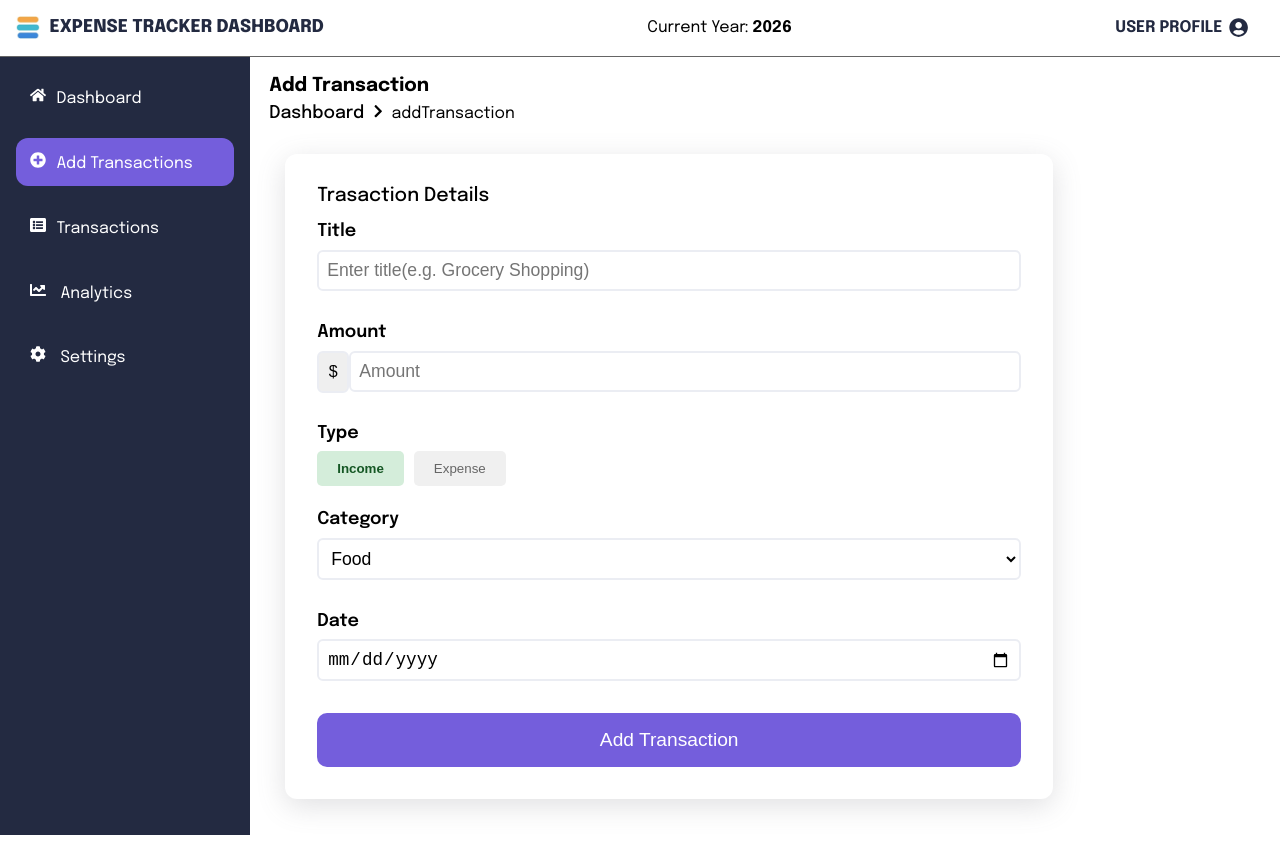
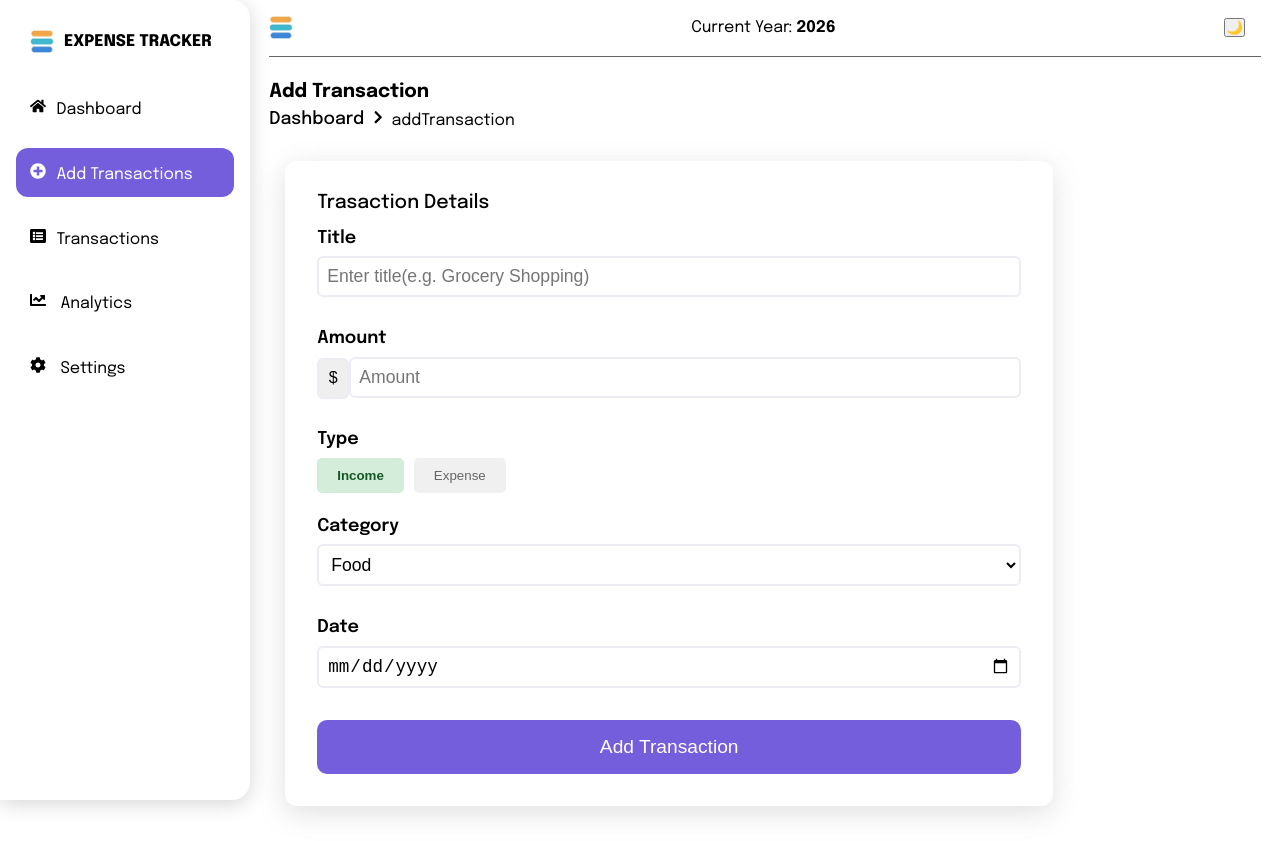
Before and after one commit to faizullahhussain/expense-tracker, a React (Vite) app: page /expense-tracker/addTransaction in a window 1280 px wide. Built offline with nearby package versions, Linux system fonts and the light colour scheme.

Commit message:
refactor dashboard layout to grid with nested header

```diff
--- a/package.json
+++ b/package.json
@@ -4,7 +4,7 @@
   "version": "0.0.0",
   "type": "module",
   "scripts": {
-    "dev": "vite",
+    "dev": "vite --open /expense-tracker/",
     "build": "vite build",
     "lint": "eslint .",
     "preview": "vite preview"
--- a/src/App.jsx
+++ b/src/App.jsx
@@ -58,10 +58,10 @@ function App() {
 
   return (
     <main>
-      <Header />
       <div className="layout">
         <Sidebar />
         <div className="content">
+          <Header />
           <Routes>
             <Route
               path="/"
--- a/src/components/layout/Header/Header.jsx
+++ b/src/components/layout/Header/Header.jsx
@@ -1,24 +1,30 @@
 import { FaUserCircle } from "react-icons/fa";
 import "../../layout/Header/Header.scss";
 import logo from "/src/assets/logo.png";
+import { useEffect, useState } from "react";
 
 export default function Header() {
+  const [dark, setDark] = useState(false);
   let currentMonth = new Date().getFullYear();
+
+  useEffect(() => {
+    document.body.className = dark ? "dark" : "light";
+  }, [dark]);
 
   return (
     <header className="header">
       <nav>
         <a href="#" className="logo">
           <img src={logo} alt="Logo" />
-          <span>Expense Tracker Dashboard</span>
         </a>
         <p className="current-month">
           Current Year: <strong>{currentMonth}</strong>
         </p>
-        <a href="#" className="user">
-          <span>User Profile</span>
-          <FaUserCircle />
-        </a>
+        <div className="theme-toggle">
+          <a href="#" className="user">
+            <button onClick={() => setDark(!dark)}>{dark ? "☀️" : "🌙"}</button>
+          </a>
+        </div>
       </nav>
     </header>
   );
--- a/src/components/layout/Header/Header.scss
+++ b/src/components/layout/Header/Header.scss
@@ -3,8 +3,9 @@
   width: 100%;
   margin: auto;
   padding-block: 1rem;
-  padding-inline: 1rem;
   border-bottom: 1px solid #0000009a;
+  position: relative;
+  margin-bottom: 1.6rem;
 
   @media (max-width: 992px) {
     padding-inline: 15px;
@@ -24,11 +25,6 @@
         height: auto;
         margin-right: 0.6rem;
       }
-      span {
-        text-transform: uppercase;
-        font-size: 1.1rem;
-        font-weight: 800;
-      }
     }
     a {
       text-decoration: none;
@@ -36,16 +32,4 @@
       color: #232a41;
     }
   }
-  .user {
-    span {
-      font-size: 1rem;
-      text-transform: uppercase;
-      margin-right: 0.4rem;
-      vertical-align: middle;
-    }
-    svg {
-      font-size: 1.2rem;
-      vertical-align: middle;
-    }
-  }
 }
--- a/src/components/layout/Sidebar/Sidebar.jsx
+++ b/src/components/layout/Sidebar/Sidebar.jsx
@@ -1,4 +1,5 @@
 import "./Sidebar.scss";
+import logo from "/src/assets/logo.png";
 import { NavLink } from "react-router-dom";
 import {
   FaChartLine,
@@ -13,6 +14,10 @@ export default function Sidebar() {
   return (
     <aside className="sidebar">
       <nav className="sidebar-nav">
+        <a href="#" className="logo">
+          <img src={logo} alt="Logo" />
+          <span>Expense Tracker</span>
+        </a>
         <NavLink to="/" end>
           <FaHome />
           Dashboard
--- a/src/components/layout/Sidebar/Sidebar.scss
+++ b/src/components/layout/Sidebar/Sidebar.scss
@@ -1,45 +1,44 @@
 main {
-  display: flex;
-  flex-direction: column;
-
   .layout {
-    display: flex;
-    flex: 1;
+    display: grid;
+    grid-template-columns: 250px 1fr;
+    min-height: 100vh;
   }
   .content {
-    flex: 1;
-    padding: 1.2rem;
+    background-color: white;
+    overflow-y: auto;
+    padding: 0 1.2rem 1.2rem;
   }
 }
 
 .sidebar {
-  min-height: calc(100vh - 56px);
+  background: #fff;
+  box-shadow: 0 4px 20px rgba(0, 0, 0, 0.164);
+  padding: 1rem;
+  height: 100vh;
   width: 250px;
-  background: #232a41;
-  padding: 1rem;
-
+  border-radius: 0 18px 18px 0;
+  position: sticky;
+  top: 0px;
+  left: 0px;
   .logo {
-    color: #fff;
-    font-weight: 500;
-    display: flex;
-    gap: 0.4rem;
-    align-items: center;
-    margin-bottom: 2rem;
-
-    h3 {
-      font-size: 1.1rem;
-      font-weight: 500;
-      line-height: 1.3rem;
+    img {
+      width: 100%;
+      vertical-align: middle;
+      max-width: 24px;
+      height: auto;
+      margin-right: 0.6rem;
     }
-  }
-
-  .chart-icon {
-    font-size: 2.4rem;
+    span {
+      text-transform: uppercase;
+      font-size: 1rem;
+      font-weight: 800;
+    }
   }
 
   a {
     display: block;
-    color: #fff;
+    color: #000000;
     text-decoration: none;
     padding: 0.9rem;
     border-radius: 12px;
@@ -47,6 +46,7 @@ main {
 
     &.active {
       background-color: #745edc;
+      color: #fff;
     }
   }
   svg {
--- a/src/components/transactions/TransactionSummary/TransactionSummary.scss
+++ b/src/components/transactions/TransactionSummary/TransactionSummary.scss
@@ -14,6 +14,18 @@
     justify-content: space-between;
     align-items: center;
   }
+  .card-blue {
+    background-color: #3788e3;
+    color: #fff;
+  }
+  .card-green {
+    background-color: #3ab974;
+    color: #fff;
+  }
+  .card-yellow {
+    background-color: #e87816;
+    color: #fff;
+  }
   .card-icon {
     width: 50px;
     height: 50px;
@@ -27,4 +39,7 @@
     box-shadow: 0 4px 10px rgba(0, 0, 0, 0.2);
     font-size: 16px;
   }
+  .card-content p {
+    margin-bottom: 0.6rem;
+  }
 }
--- a/src/index.scss
+++ b/src/index.scss
@@ -1,9 +1,11 @@
 // Variables
+$bg-color: #fff;
+$color: #fff;
+
 @use "../src/components/transactions/TransactionSummary/TransactionSummary.scss";
 @use "../src/components/transactions/TransactionForm/TransactionForm.scss";
 @use "../src/components/transactions/TransactionList/TransactionList.scss";
 @use "../src/components/layout/Header/Header.scss";
-
 * {
   margin: 0px;
   padding: 0px;
@@ -12,13 +14,16 @@
 body {
   margin: 0;
   font-family: "Epilogue", sans-serif;
+  &.light {
+    background-color: #fff;
+    color: #000;
+  }
+  &.dark {
+    background-color: #111827;
+    color: #fff;
+  }
 }
 
-.container {
-  width: 100%;
-  max-width: 1100px;
-  margin: 0 auto;
-}
 .page-title {
   font-size: 1.2rem;
   font-weight: 700;
```
